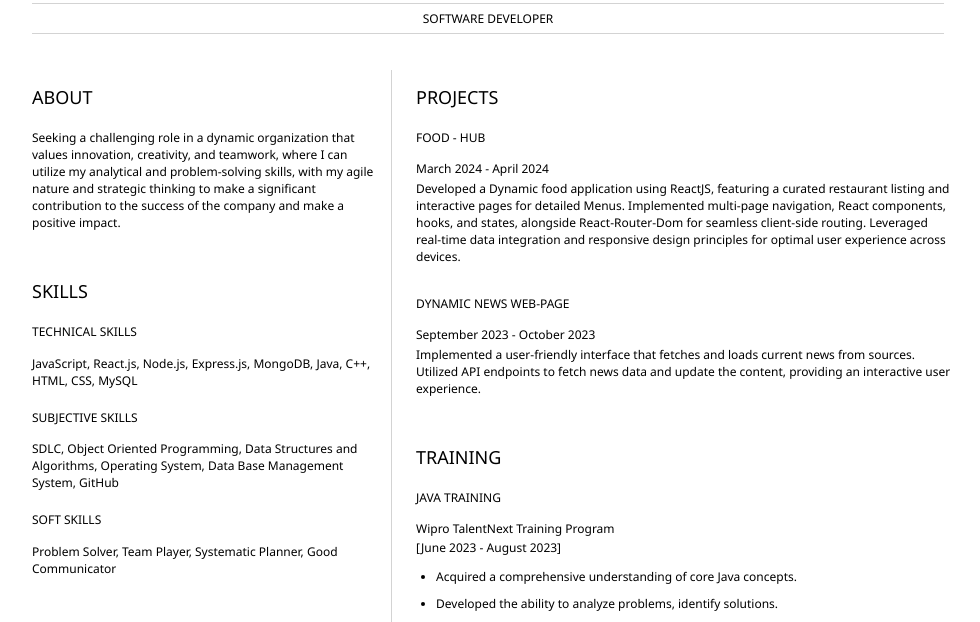
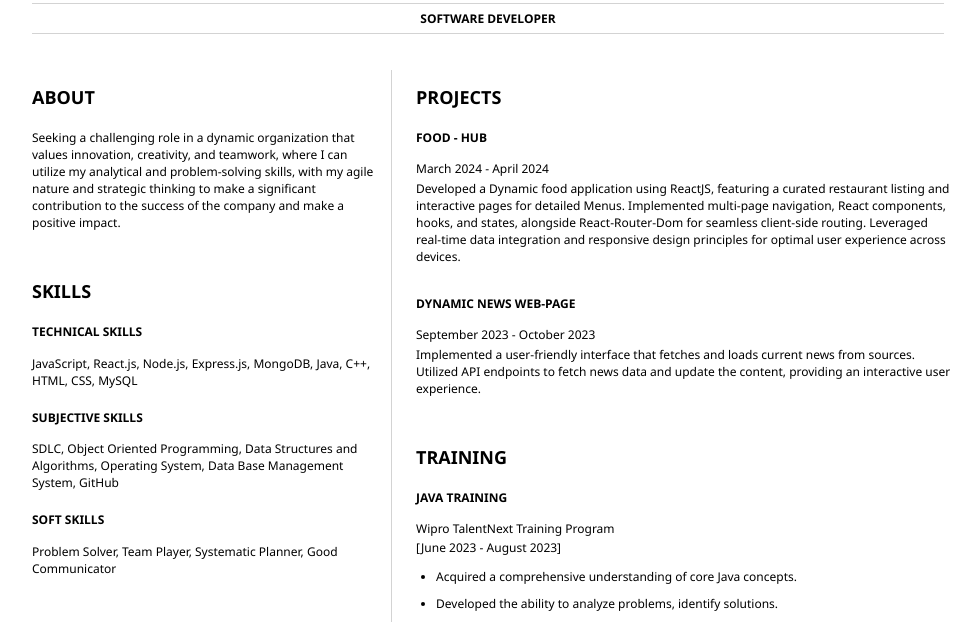
Before and after one commit to AagamAJ/My-Resume, a plain HTML site: page index.html in a window 1280 px wide. Shown: the part 148-770 px from the top of the page, without its empty margins (152-1132 px from the left). Drawn offline with Linux system fonts and the light colour scheme.

Commit message:
First Commit

```diff
--- a/index.html
+++ b/index.html
@@ -11,7 +11,7 @@
 			<!-- resume header with your name and title -->
 			<h1 id="name">AAGAM GOLECHHA</h1>
 			<hr>
-			SOFTWARE DEVELOPER
+			<p id="title">SOFTWARE DEVELOPER</p>
 			<hr>
 		</header>
 		<main>
--- a/style.css
+++ b/style.css
@@ -50,11 +50,15 @@ hr {
 }
 
 h1, h2, h3 {
-    font-weight: 100;
+    font-weight: bold;
     margin-bottom: 0;
 }
 
 #name {
+    font-weight: bold;
+}
+
+#title {
     font-weight: bold;
 }
 
```
